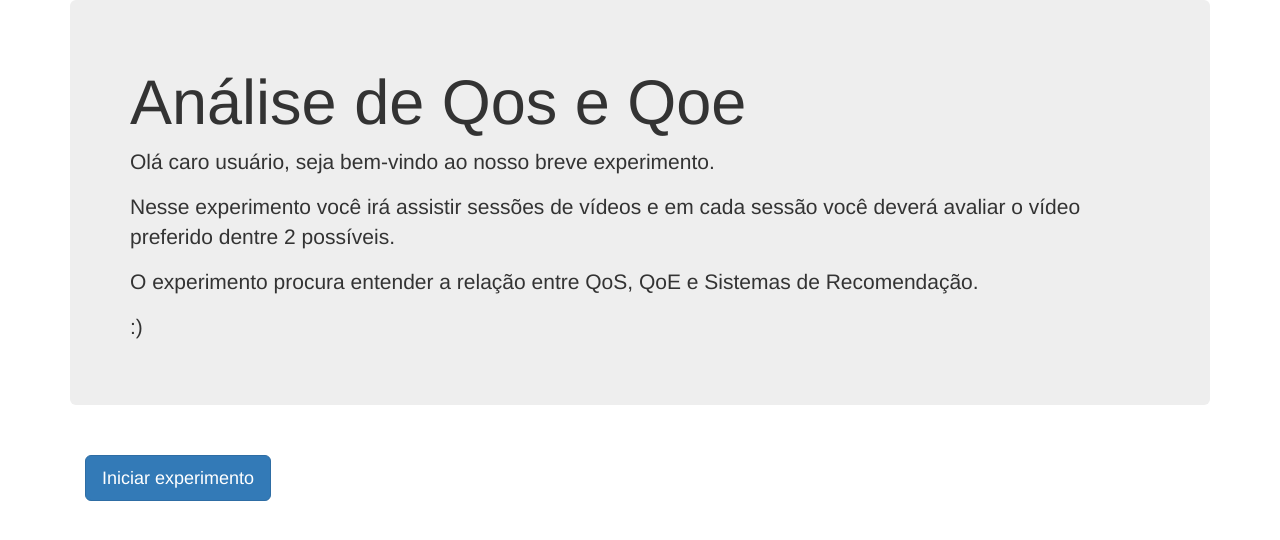
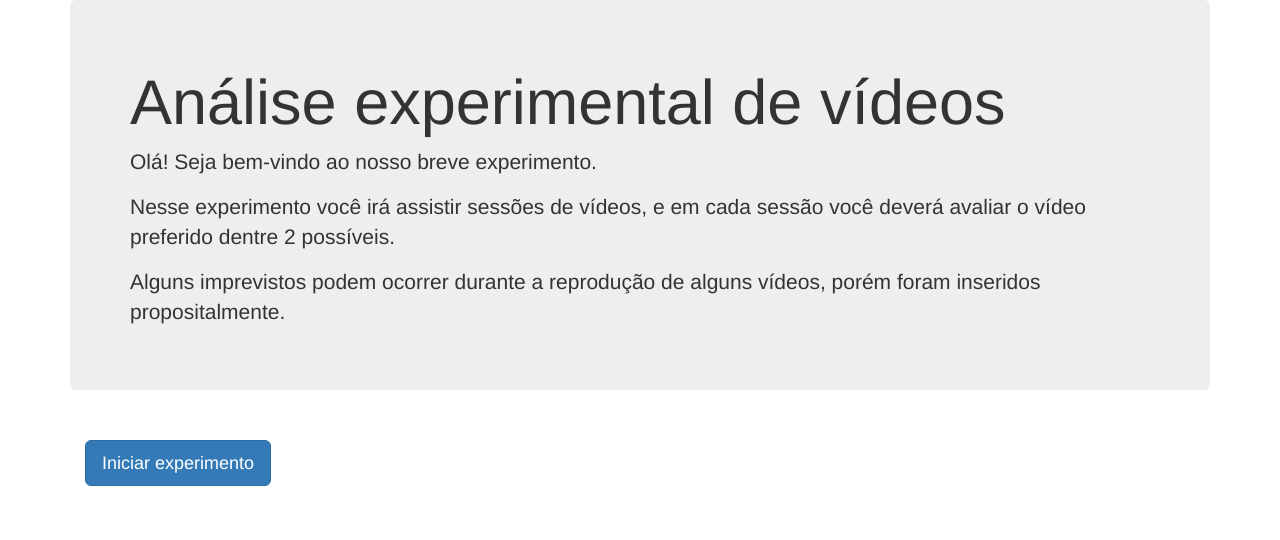
Before and after one commit to mateussnogs/qoes_ic, a Django app: page / in a window 1280 px wide. Shown: the top 540 px of the page. Run offline with Django 3.2, Linux system fonts and the light colour scheme; some libraries are stand-ins or nearby versions.

Commit message:
mudanca html principal core

```diff
--- a/core/templates/index.html
+++ b/core/templates/index.html
@@ -1,7 +1,7 @@
 <!DOCTYPE html>
 <html lang="en">
 <head>
-  <title>Qose</title>
+  <title>Análise experimental de vídeos</title>
   <meta charset="utf-8">
   <meta name="viewport" content="width=device-width, initial-scale=1">
   <link rel="stylesheet" href="https://maxcdn.bootstrapcdn.com/bootstrap/3.3.7/css/bootstrap.min.css">
@@ -12,11 +12,10 @@
 
 <div class="container">
   <div class="jumbotron">
-    <h1>Análise de Qos e Qoe</h1>
-    <p>Olá caro usuário, seja bem-vindo ao nosso breve experimento.</p>
-    <p>Nesse experimento você irá assistir sessões de vídeos e em cada sessão você deverá avaliar o vídeo preferido dentre 2 possíveis.
-    <p>O experimento procura entender a relação entre QoS, QoE e Sistemas de Recomendação.</p>
-    <p>:)</p>
+    <h1>Análise experimental de vídeos</h1>
+    <p>Olá! Seja bem-vindo ao nosso breve experimento.</p>
+    <p>Nesse experimento você irá assistir sessões de vídeos, e em cada sessão você deverá avaliar o vídeo preferido dentre 2 possíveis.
+    <p>Alguns imprevistos podem ocorrer durante a reprodução de alguns vídeos, porém foram inseridos propositalmente. </p>
   </div>
   <div class='container'>
     <h1><a href="{% url 'video_sessions:video_sessions' session_num=1 video_num=1 %}" class="btn btn-primary btn-lg">Iniciar experimento</a></h1>
```
